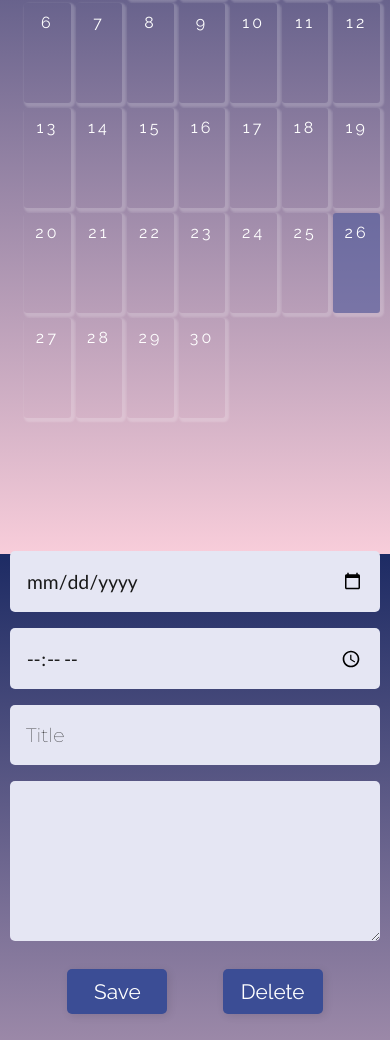
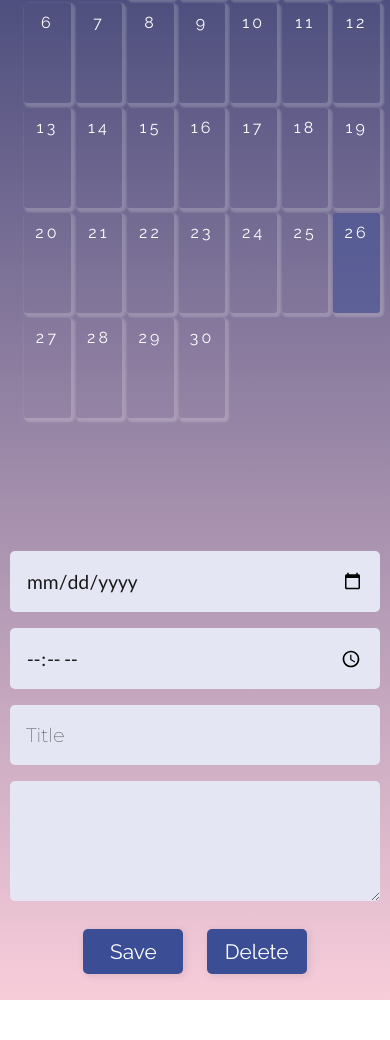
Before and after one commit to linusansas/Calendar, a website: page public/index.html in a window 390 px wide. Shown: the part 290-1330 px from the top of the page. After the commit the page ends 1290 px from the top, so only its background shows below. Drawn offline with Linux system fonts and the light colour scheme; a web font is replaced by a local one.

Commit message:
Correcting some css styles

```diff
--- a/public/main.js
+++ b/public/main.js
@@ -123,6 +123,9 @@ function getDayName() {
   const currentDayString = currentDay.toLocaleDateString("en-US", options);
   currentDayName.textContent = currentDayString;
 }
+
+function markWeekendDays() {}
+
 /**
  * change the calendar image depending on the month
  * @param {*} imageElement
--- a/public/style.css
+++ b/public/style.css
@@ -11,7 +11,7 @@
   --color-primary-3: #e5e6f3;
   --color-white: #ffffff;
   --border-radius: 5px;
-  --transition: all 0.4s ease-in-out;
+  --transition: all 0.3s ease-in-out;
   --letter-spacing: 0.2rem;
   --font-family-1: "Raleway", sans-serif;
   --font-family-2: "Lato", sans-serif;
@@ -26,7 +26,7 @@ body {
   letter-spacing: var(--letter-spacing);
   display: flex;
   flex-direction: column;
-  height: 100vh;
+  height: 100%;
   background: -webkit-linear-gradient(to top, #f8cdda, #1d2b64);
   background: linear-gradient(to top, #f8cdda, #1d2b64);
 }
@@ -74,7 +74,6 @@ Container
 .container {
   display: flex;
   padding: 0;
-  height: calc(100vh - 6rem);
 }
 
 /*
@@ -100,7 +99,7 @@ Sidebar
   text-align: center;
   font-family: var(--font-family-2);
   letter-spacing: 0;
-  height: 50%;
+  height: 350px;
   width: 100%;
   margin: 1.5rem 1rem;
 }
@@ -114,7 +113,7 @@ Sidebar
   width: 50%;
   top: 80%;
   box-shadow: 0px 13px 10px black;
-  rotate: 5deg;
+  transform: rotate(5deg);
 }
 
 /*
@@ -159,7 +158,7 @@ Calendar Section
   padding: 10px;
   text-align: center;
   border-radius: 0.2rem;
-  transform: var(--transition);
+  transition: var(--transition);
   box-shadow: 2px 2px 2px 2px rgba(255, 255, 255, 0.2);
 }
 .day:hover {
@@ -262,13 +261,13 @@ input::placeholder {
   color: var(--color-primary-1);
 }
 textarea {
-  height: 10rem;
+  max-height: 10rem;
 }
 
 .img-container {
-  height: 25%;
+  height: 180px;
   margin: 1rem auto;
-  margin-bottom: 2rem;
+  margin-bottom: 1rem;
   border-radius: var(--border-radius);
 }
 .img-container img {
@@ -295,7 +294,7 @@ Small Screens
     display: none;
   }
   .input-form {
-    width: 95%vw;
+    max-width: 450px;
   }
   .btn-clock {
     display: none;
@@ -308,14 +307,12 @@ Small Screens
   .month-name {
     font-size: 1.5rem;
   }
-  .btn-submit {
-    margin-right: 1.5rem;
-  }
-  .btn-delete {
-    margin-left: 1.5rem;
-  }
+
   .btn-currentDay {
     padding: 0.2rem;
     font-size: 1rem;
   }
+  textarea {
+    height: 120px;
+  }
 }
```
